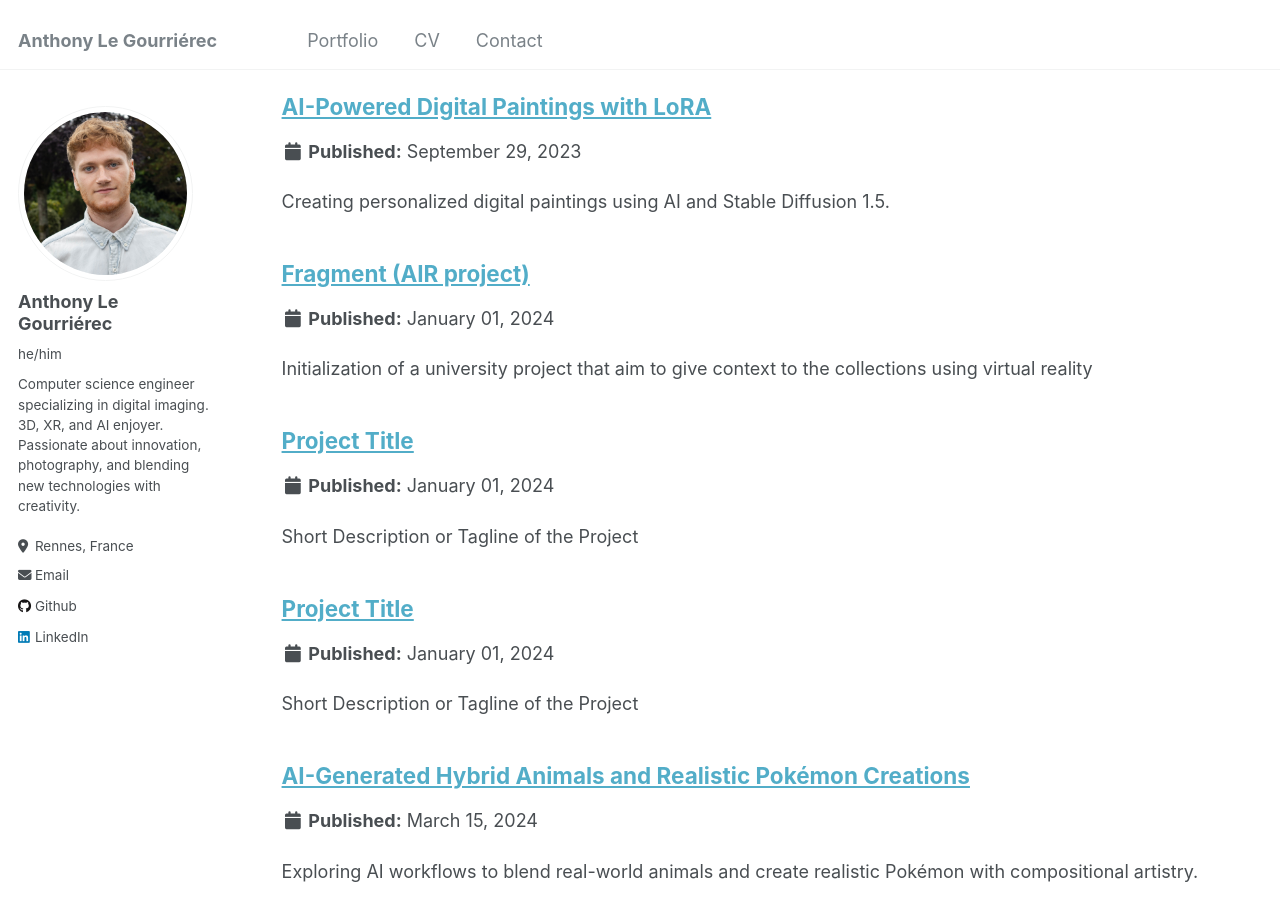
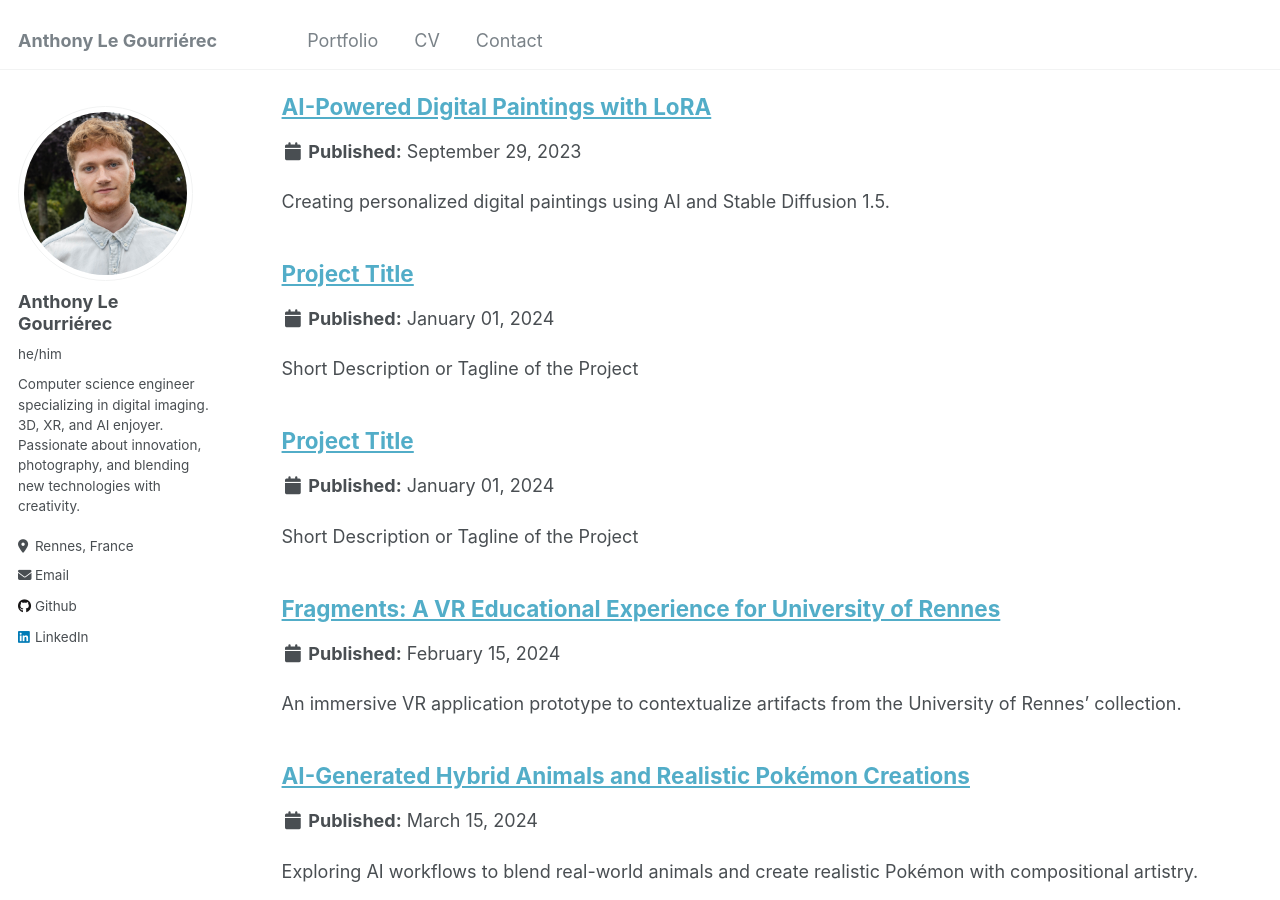
Before and after one commit to AnthonyLeGourrierec/AnthonyLeGourrierec.github.io, a Jekyll site: the page built from _pages/collection-archive.html, in a window 1280 px wide and 900 px high, scrolled down 612 px. Built offline with Jekyll 4.4.1, drawn with Linux system fonts in a browser that asks for light colours; some of the changed lines change nothing that is shown.

Commit message:
Added industrial project

```diff
--- a/_portfolio/industrial_project.md
+++ b/_portfolio/industrial_project.md
@@ -1,27 +1,27 @@
 ---
 layout: single  # Update with your specific layout name
-title: "Fragment (AIR project)"
-excerpt: "Initialization of a university project that aim to give context to the collections using virtual reality"
+title: "Fragments: A VR Educational Experience for University of Rennes"
+excerpt: "An immersive VR application prototype to contextualize artifacts from the University of Rennes' collection."
 collection: portfolio
-date: 2024-01-01  # Project completion date
-tags: [Tag1, Tag2, Tag3]  # Relevant tags for the project (e.g., Dev, VR, Photography)
-technologies: [Technology1, Technology2, Technology3]  # List of technologies/tools used
-role: "Your Role"  # Your role in the project (e.g., Developer, Photographer, Researcher)
-featured_image: /assets/images/project-title-cover.jpg  # Path to the cover image for the project
-hidden: true
+date: 2024-02-15  # Project completion date
+tags: [VR, Unity, Blender, Education]
+technologies: [Unity3D, OpenXR, Blender, GitHub, Discord, Microsoft Teams]
+role: "3D Modeler and VR Programmer"
+image: /images/industrial_project/koenigFront.png  # Path to the cover image for the project
+hidden: false  # Add this line to hide the project
 ---
 
 ## Overview
 
-Provide a concise overview of the project, including its main goal and purpose. Highlight the context or problem it addresses and the solution you developed.
+The project **"Fragments"** was developed as a VR application to enhance the educational value of artifacts in the University of Rennes' collections. The goal was to provide visitors with a contextualized experience by enabling virtual manipulation and immersive interaction with the objects. The project was given to us by the SUPTICE, an entity from the University. The task was to prototype the project as part of the **Industrial Project** in the 3rd year of my engineering program. The objective was to demonstrate what could be achieved with VR. This was accomplished in **5 active development weeks over a span of 12 weeks**, during which I contributed to both technical and creative aspects of the VR application, showcasing the potential of VR technology in education.
 
 **Key Skills Demonstrated:**
 
-- **Skill 1**: Brief explanation of how this skill was applied in the project.
-- **Skill 2**: Brief explanation of how this skill was applied in the project.
-- **Skill 3**: Brief explanation of how this skill was applied in the project.
+- **3D Modeling**: Created detailed 3D models of real historical objects, such as Koenig's harmonic analyzer, ensuring accuracy and alignment with the original artifacts in the collection.
+- **VR Rig and UI Development**: Designed and implemented a VR rig and user interface to ensure maximum accessibility for users, considering various needs such as mobility and comfort in interaction.
+- **Scene Management**: Responsible for scene transitions, user interactions, and optimizations to ensure the best quality of experience possible.
 
-**Technologies Used:** Technology1, Technology2, Technology3
+**Technologies Used:** Unity3D, OpenXR, Blender, GitHub, Discord, Microsoft Teams
 
 ---
 
@@ -29,47 +29,52 @@
 
 ### Key Features
 
-- **Feature 1**: Brief description of a significant feature of the project.
-- **Feature 2**: Brief description of another significant feature.
-- **Feature 3**: Brief description of a third significant feature.
+- **Accessible VR Setup**: Built a user-friendly VR rig and intuitive user interface, enabling users of different backgrounds to easily navigate and interact with the virtual environment.
+- **Accurate 3D Models**: Modeled objects, like the Koenig harmonic analyzer, based on real objects from the collection to provide an authentic educational experience.
+- **Contextual Interactions**: Developed custom C# scripts for VR interactions to help users understand how the objects were used in their historical context, providing deeper educational value and perspective.
 
 ### Achievements
 
-- **Achievement 1**: Brief description of a notable achievement.
-- **Achievement 2**: Brief description of another achievement.
-- **Achievement 3**: Brief description of a third achievement.
+- **Realistic Modeling**: Modeled objects faithfully based on artifacts from the collection, ensuring accuracy while maintaining performance within the VR environment.
+- **Contextual Learning**: Created interactive elements that allow users to grasp how objects were used in their original contexts, enhancing their understanding of history and science.
+- **Inclusive Design**: The VR rig and UI design considered different user needs, including accessibility options to make the experience enjoyable and comfortable for everyone.
 
 ### Results
 
-Summarize the key outcomes of the project. Include any measurable results or impacts achieved.
-Provide visual evidence to support the outcomes, such as charts, screenshots, or before-and-after comparisons.
+The application allowed users to engage with historical artifacts in an educational, immersive manner. Highlights include:
 
-![Result Visualization 1](/assets/images/result-visualization1.jpg)
-![Result Visualization 2](/assets/images/result-visualization2.jpg)
+- **Increased engagement**: Students and visitors had a richer understanding of the objects through direct interaction in VR.
+- **Effective Visual Representation**: Realistic 3D models and immersive soundscapes enhanced the overall learning experience.
 
 ---
 
 ## Visual Gallery
 
-Include a gallery of images or videos that showcase the project in its final state. Highlight different aspects of the project with high-quality visuals.
+<div class="gallery">
+  <a href="/images/industrial_project/1.png"><img src="/images/industrial_project/1.png" alt="Koenig harmonic analyzer in VR environment"></a>
+  <a href="/images/industrial_project/2.png"><img src="/images/industrial_project/2.png" alt="Virtual scene showing historical artifacts"></a>
+  <a href="/images/industrial_project/3.png"><img src="/images/industrial_project/3.png" alt="Close-up of interactive 3D model"></a>
+  <a href="/images/industrial_project/4.png"><img src="/images/industrial_project/4.png" alt="Detailed VR model of Koenig harmonic analyzer"></a>
+  <a href="/images/industrial_project/5.png"><img src="/images/industrial_project/5.png" alt="User interaction in VR with artifacts"></a>
+</div>
 
-<div class="gallery">
-  <a href="/assets/images/project-image1.jpg"><img src="/assets/images/project-image1.jpg" alt="Project Image 1"></a>
-  <a href="/assets/images/project-image2.jpg"><img src="/assets/images/project-image2.jpg" alt="Project Image 2"></a>
-  <a href="/assets/images/project-image3.jpg"><img src="/assets/images/project-image3.jpg" alt="Project Image 3"></a>
-  <!-- Add more images as needed -->
+---
+
+## Playthrough Video
+
+Watch the full experience of the **"Fragments"** VR application prototype in this playthrough video:
+
+<div class="video">
+  <iframe width="560" height="315" src="https://www.youtube.com/embed/HafUrZdf9LU" frameborder="0" allow="accelerometer; autoplay; clipboard-write; encrypted-media; gyroscope; picture-in-picture" allowfullscreen></iframe>
 </div>
 
 ---
 
 ## Closing Thoughts
 
-Reflect briefly on the project as a completed work. Emphasize its success and impact, and mention any recognition it received (e.g., awards, user testimonials).
-Reiterate the skills and expertise demonstrated through this project.
+This project demonstrates the educational potential of VR, allowing users to engage with university collections in ways not possible in traditional settings. My role in creating 3D models, developing an accessible VR rig, and managing scene transitions and optimization was key to the technical success of the project. The experience also offered valuable lessons in managing risks and project timelines through effective use of project management tools like GitHub, Discord, and Microsoft Teams.
 
 ---
-
-## Call to Action
 
 Interested in learning more about this project or collaborating? [Contact me](/contact) or explore [more of my projects](/portfolio/).
 
@@ -99,6 +104,9 @@
   display: block;
   border-radius: 5px;
 }
+
+.video {
+  margin-top: 20px;
+  text-align: center;
+}
 </style>
-
----
```
Also changed, not shown: images/industrial_project/1.png (added), images/industrial_project/2.png (added), images/industrial_project/3.png (added), images/industrial_project/4.png (added), images/industrial_project/5.png (added), images/industrial_project/koenigFront.png (added), 1 other file.
